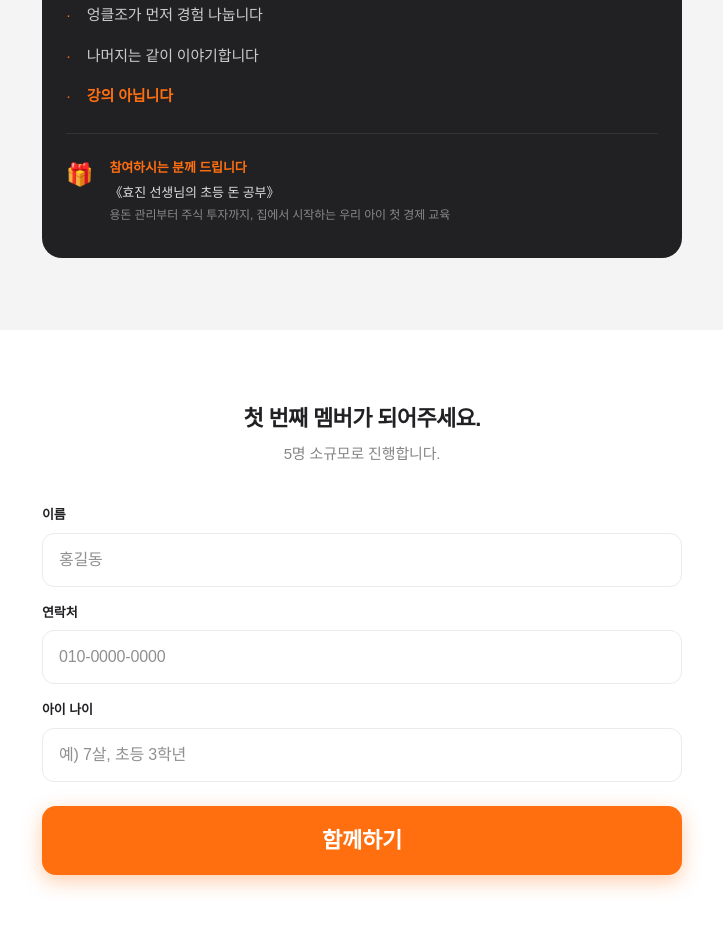
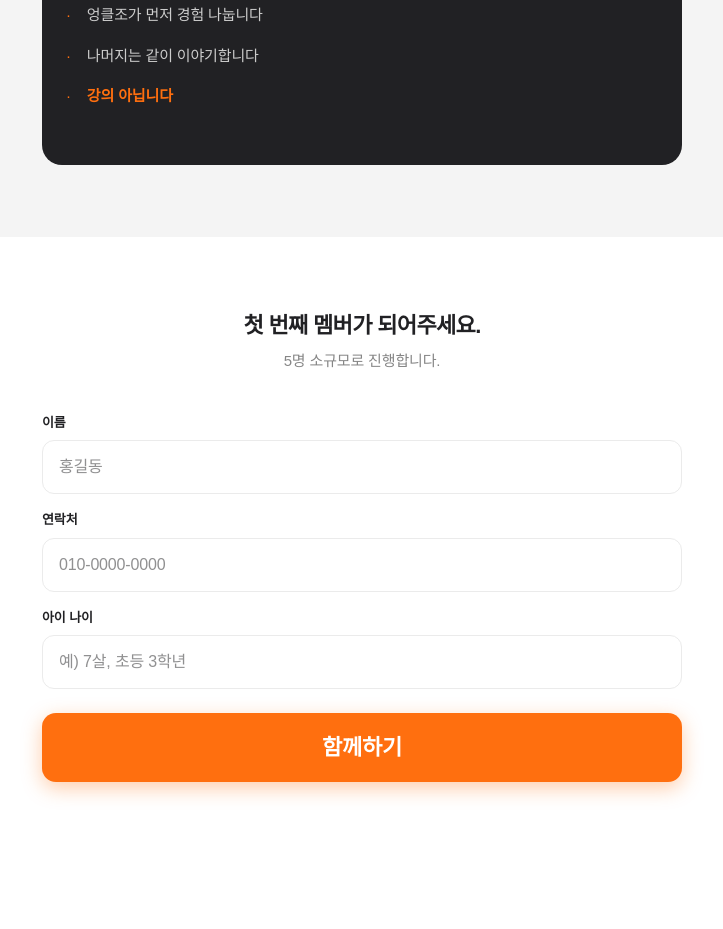
Before and after one commit to SIM-COMPANY/kids-econ-landing, a React (Vite) app: page / in a window 1280 px wide. Shown: the part 4500-5429 px from the top of the page, without its empty margins (278-1001 px from the left). After the commit the page ends 5354 px from the top, so only its background shows below. Built offline with nearby package versions, Linux system fonts and the light colour scheme.

Commit message:
책선물 섹션 제거 — 효진 선생님의 초등 돈 공부 삭제

```diff
--- a/src/App.tsx
+++ b/src/App.tsx
@@ -349,16 +349,6 @@ export default function App() {
                 </li>
               ))}
             </ul>
-            <div style={{ borderTop: `1px solid ${C.darkBorder}`, paddingTop: S.md, display: 'flex', gap: S.sm, alignItems: 'flex-start' }}>
-              <span style={{ fontSize: '22px', flexShrink: 0 }}>🎁</span>
-              <div>
-                <p style={{ fontSize: T.small, color: C.primary, fontWeight: 700, marginBottom: '4px', letterSpacing: '-0.01em' }}>참여하시는 분께 드립니다</p>
-                <p style={{ fontSize: T.small, color: '#ddd', lineHeight: 1.7, letterSpacing: '-0.01em' }}>
-                  《효진 선생님의 초등 돈 공부》<br />
-                  <span style={{ fontSize: T.caption, color: C.darkTextMuted }}>용돈 관리부터 주식 투자까지, 집에서 시작하는 우리 아이 첫 경제 교육</span>
-                </p>
-              </div>
-            </div>
           </div>
         </div>
       </section>
```
